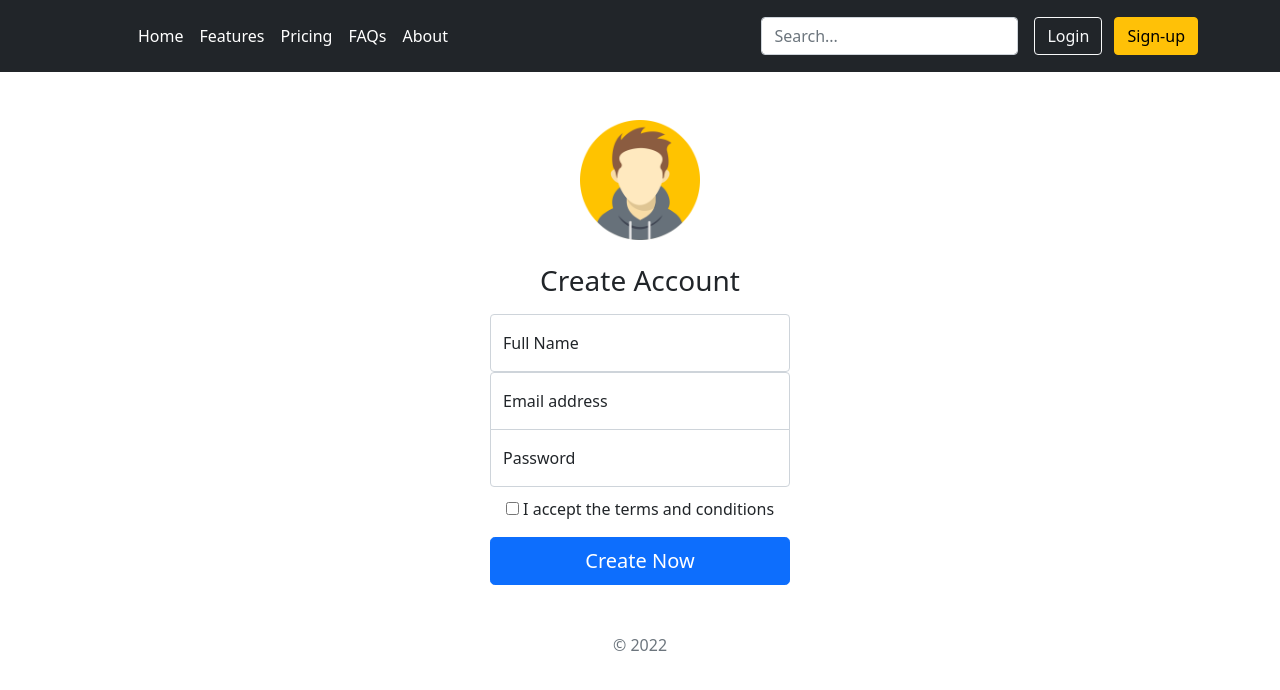
After one commit to rakibul44/onlinegarage, a PHP site: page /singup.php in a window 1280 px wide. The commit adds this page. Shown: the top 690 px of the page. Run offline with PHP 8.4, Linux system fonts and the light colour scheme.

Commit message:
Profile and singup created

```diff
--- a/index.php
+++ b/index.php
@@ -5,7 +5,7 @@
     <meta http-equiv="X-UA-Compatible" content="IE=edge">
     <meta name="viewport" content="width=device-width, initial-scale=1.0">
     <title>Online Car Reparing</title>
-    <link href="https://cdn.jsdelivr.net/npm/bootstrap@5.1.3/dist/css/bootstrap.min.css" rel="stylesheet" integrity="sha384-1BmE4kWBq78iYhFldvKuhfTAU6auU8tT94WrHftjDbrCEXSU1oBoqyl2QvZ6jIW3" crossorigin="anonymous">
+    <?php require_once('layouts/header.php'); ?>
 </head>
 <body>
     <!-- navbar-start -->
@@ -14,7 +14,5 @@
 
     <!-- footer-area-start -->
     <?php require_once('layouts/footer.php');?>
-    <script src="https://cdn.jsdelivr.net/npm/@popperjs/core@2.10.2/dist/umd/popper.min.js" integrity="sha384-7+zCNj/IqJ95wo16oMtfsKbZ9ccEh31eOz1HGyDuCQ6wgnyJNSYdrPa03rtR1zdB" crossorigin="anonymous"></script>
-    <script src="https://cdn.jsdelivr.net/npm/bootstrap@5.1.3/dist/js/bootstrap.min.js" integrity="sha384-QJHtvGhmr9XOIpI6YVutG+2QOK9T+ZnN4kzFN1RtK3zEFEIsxhlmWl5/YESvpZ13" crossorigin="anonymous"></script>
 </body>
 </html>
--- a/layouts/footer.php
+++ b/layouts/footer.php
@@ -1,4 +1,4 @@
-<div class="container">
+<div class="container mt-4 pt-4">
   <footer class="py-5">
     <div class="row">
       <div class="col-2">
@@ -57,3 +57,5 @@
     </div>
   </footer>
 </div>
+<script src="https://cdn.jsdelivr.net/npm/@popperjs/core@2.10.2/dist/umd/popper.min.js" integrity="sha384-7+zCNj/IqJ95wo16oMtfsKbZ9ccEh31eOz1HGyDuCQ6wgnyJNSYdrPa03rtR1zdB" crossorigin="anonymous"></script>
+    <script src="https://cdn.jsdelivr.net/npm/bootstrap@5.1.3/dist/js/bootstrap.min.js" integrity="sha384-QJHtvGhmr9XOIpI6YVutG+2QOK9T+ZnN4kzFN1RtK3zEFEIsxhlmWl5/YESvpZ13" crossorigin="anonymous"></script>
--- /dev/null
+++ b/layouts/header.php
@@ -0,0 +1 @@
+<link href="https://cdn.jsdelivr.net/npm/bootstrap@5.1.3/dist/css/bootstrap.min.css" rel="stylesheet" integrity="sha384-1BmE4kWBq78iYhFldvKuhfTAU6auU8tT94WrHftjDbrCEXSU1oBoqyl2QvZ6jIW3" crossorigin="anonymous">
--- a/layouts/navbar.php
+++ b/layouts/navbar.php
@@ -1,41 +1,26 @@
-<nav class="navbar navbar-expand-lg navbar-light bg-light">
-  <div class="container-fluid">
-    <button class="navbar-toggler" type="button" data-bs-toggle="collapse" data-bs-target="#navbarSupportedContent" aria-controls="navbarSupportedContent" aria-expanded="false" aria-label="Toggle navigation">
-      <span class="navbar-toggler-icon"></span>
-    </button>
-    <div class="collapse navbar-collapse" id="navbarSupportedContent">
-      <ul class="navbar-nav me-auto mb-2 mb-lg-0">
-        <li class="nav-item">
-          <a class="nav-link active" aria-current="page" href="#">Home</a>
-        </li>
-        <li class="nav-item dropdown">
-          <a class="nav-link dropdown-toggle" href="#" id="navbarDropdown" role="button" data-bs-toggle="dropdown" aria-expanded="false">
-            Mechanics List</a>
-          <ul class="dropdown-menu" aria-labelledby="navbarDropdown">
-            <li><a class="dropdown-item" href="#">Rakibul</a></li>
-            <li><a class="dropdown-item" href="#">Ahsan</a></li>
-            <li><a class="dropdown-item" href="#">Wasifat</a></li>
-          </ul>
-        </li>
-        <li class="nav-item dropdown">
-          <a class="nav-link dropdown-toggle" href="#" id="navbarDropdown" role="button" data-bs-toggle="dropdown" aria-expanded="false">
-            Accessories
-          </a>
-          <ul class="dropdown-menu" aria-labelledby="navbarDropdown">
-            <li><a class="dropdown-item" href="#">Car Parts</a></li>
-            <li><a class="dropdown-item" href="#">Bick Parts</a></li>
-            <li><a class="dropdown-item" href="#">Track & Bus Parts</a></li>
-            <li><a class="dropdown-item" href="#">Cycle Parts</a> </li>
-          </ul>
-        </li>
-        <!-- <li class="nav-item">
-          <a class="nav-link disabled">Disabled</a>
-        </li> -->
-      </ul>
-      <form class="d-flex">
-        <input class="form-control me-2" type="search" placeholder="Search" aria-label="Search">
-        <button class="btn btn-outline-success" type="submit">Search</button>
-      </form>
+<header class="p-3 bg-dark text-white">
+    <div class="container">
+      <div class="d-flex flex-wrap align-items-center justify-content-center justify-content-lg-start">
+        <a href="/" class="d-flex align-items-center mb-2 mb-lg-0 text-white text-decoration-none">
+          <svg class="bi me-2" width="40" height="32" role="img" aria-label="Bootstrap"><use xlink:href="#bootstrap"></use></svg>
+        </a>
+
+        <ul class="nav col-12 col-lg-auto me-lg-auto mb-2 justify-content-center mb-md-0">
+          <li><a href="index.php" class="nav-link px-2 text-white">Home</a></li>
+          <li><a href="#" class="nav-link px-2 text-white">Features</a></li>
+          <li><a href="#" class="nav-link px-2 text-white">Pricing</a></li>
+          <li><a href="#" class="nav-link px-2 text-white">FAQs</a></li>
+          <li><a href="#" class="nav-link px-2 text-white">About</a></li>
+        </ul>
+
+        <form class="col-12 col-lg-auto mb-3 mb-lg-0 me-lg-3">
+          <input type="search" class="form-control form-control-dark" placeholder="Search..." aria-label="Search">
+        </form>
+
+        <div class="text-end">
+          <a class="btn btn-outline-light me-2" href="login.php">Login</a>
+          <a class="btn btn-warning" href="singup.php">Sign-up</a>
+        </div>
+      </div>
     </div>
-  </div>
-</nav>
+  </header>
--- /dev/null
+++ b/singup.php
@@ -0,0 +1,81 @@
+<!DOCTYPE html>
+<html lang="en">
+<head>
+  <meta charset="UTF-8">
+  <meta http-equiv="X-UA-Compatible" content="IE=edge">
+  <meta name="viewport" content="width=device-width, initial-scale=1.0">
+  <title>Sign Up</title>
+  <?php require_once('layouts/header.php'); ?>
+  <style>
+  .form-signin {
+  width: 100%;
+  max-width: 330px;
+  padding: 15px;
+  margin: auto;
+}
+
+.form-signin .checkbox {
+  font-weight: 400;
+}
+
+.form-signin .form-floating:focus-within {
+  z-index: 2;
+}
+
+.form-signin input[type="email"] {
+  margin-bottom: -1px;
+  border-bottom-right-radius: 0;
+  border-bottom-left-radius: 0;
+}
+
+.form-signin input[type="password"] {
+  margin-bottom: 10px;
+  border-top-left-radius: 0;
+  border-top-right-radius: 0;
+}
+    </style>
+</head>
+<body>
+  <?php require_once('layouts/navbar.php'); ?>
+    <main class="form-signin container mt-4 pt-4">
+      <form class="text-center" method="POST" action="inc/api.php">
+    <img class="mb-4 img-fluid" src="assets/images/avatar.jpg" alt="" style="height: auto; width: 120px">
+    <h1 class="h3 mb-3 fw-normal">Create Account</h1>
+
+    <div id="showerror"></div>
+
+    <div class="form-floating">
+      <input type="text" name="name" class="form-control" id="floatingInput" placeholder="name@example.com">
+      <label for="floatingInput">Full Name</label>
+    </div>
+    <div class="form-floating">
+      <input type="email" name="email" class="form-control" id="floatingInput" placeholder="name@example.com">
+      <label for="floatingInput">Email address</label>
+    </div>
+    <div class="form-floating">
+      <input type="password" name="pwd" class="form-control" id="floatingPassword" placeholder="Password">
+      <label for="floatingPassword">Password</label>
+    </div>
+
+    <div class="checkbox mb-3">
+      <label>
+        <input type="checkbox" value="remember-me"> I accept the terms and conditions
+      </label>
+    </div>
+    <button class="w-100 btn btn-lg btn-primary" type="submit" name="create_account">Create Now</button>
+    <p class="mt-5 mb-3 text-muted">&copy; 2022</p>
+  </form>
+</main>
+
+<script>
+  // it will help to show backend error
+  const queryString = window.location.search;
+  // find the error query params and the error data
+  const urlParams = new URLSearchParams(queryString);
+  const getErrors = urlParams.get('error');
+  if(getErrors){
+    document.getElementById("showerror").innerHTML = `<div class="alert alert-danger" role="alert"> ${getErrors} </div>`;
+  }
+</script>
+</body>
+</html>
```
Also changed, not shown: 404.php (added, +20 -0 lines), inc/api.php (+45 -0 lines), login.php (added, +66 -0 lines), profile.php (added, +61 -0 lines), app.js (added), assets/images/avatar.jpg (added).
